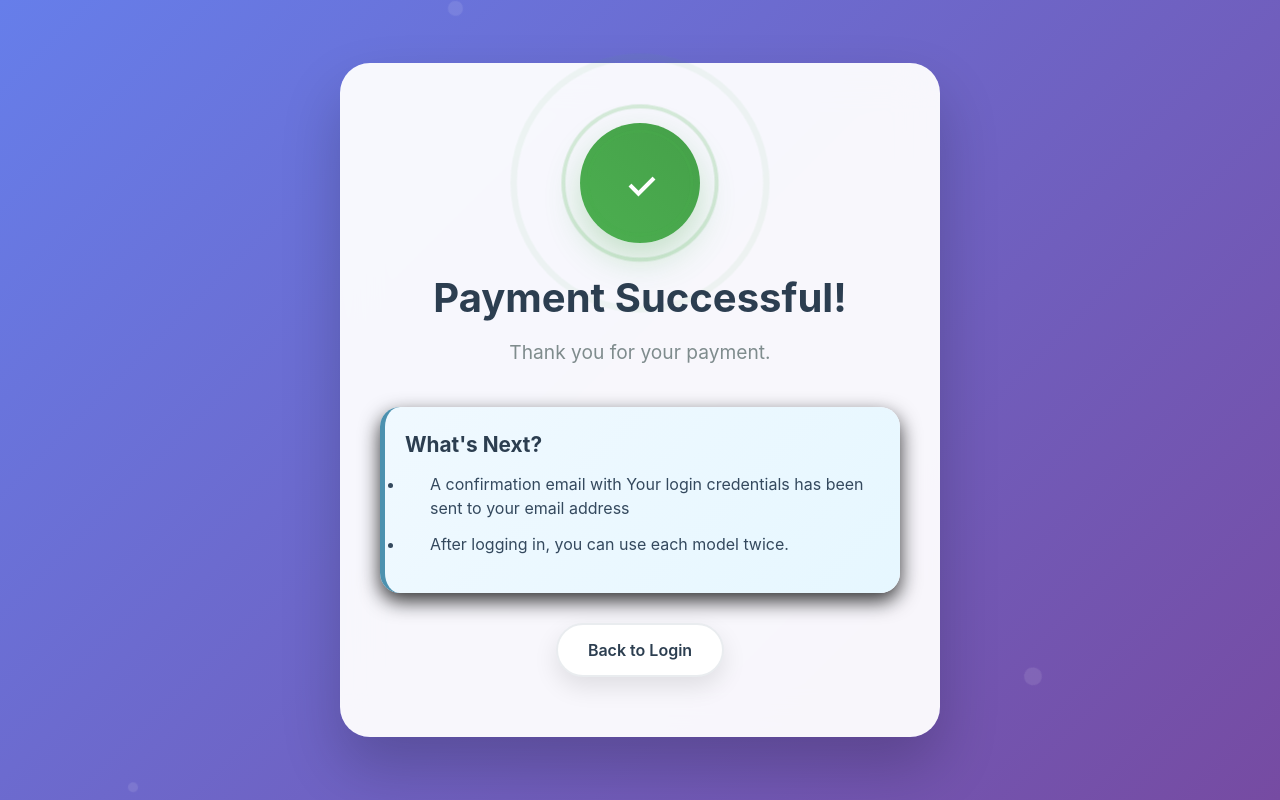
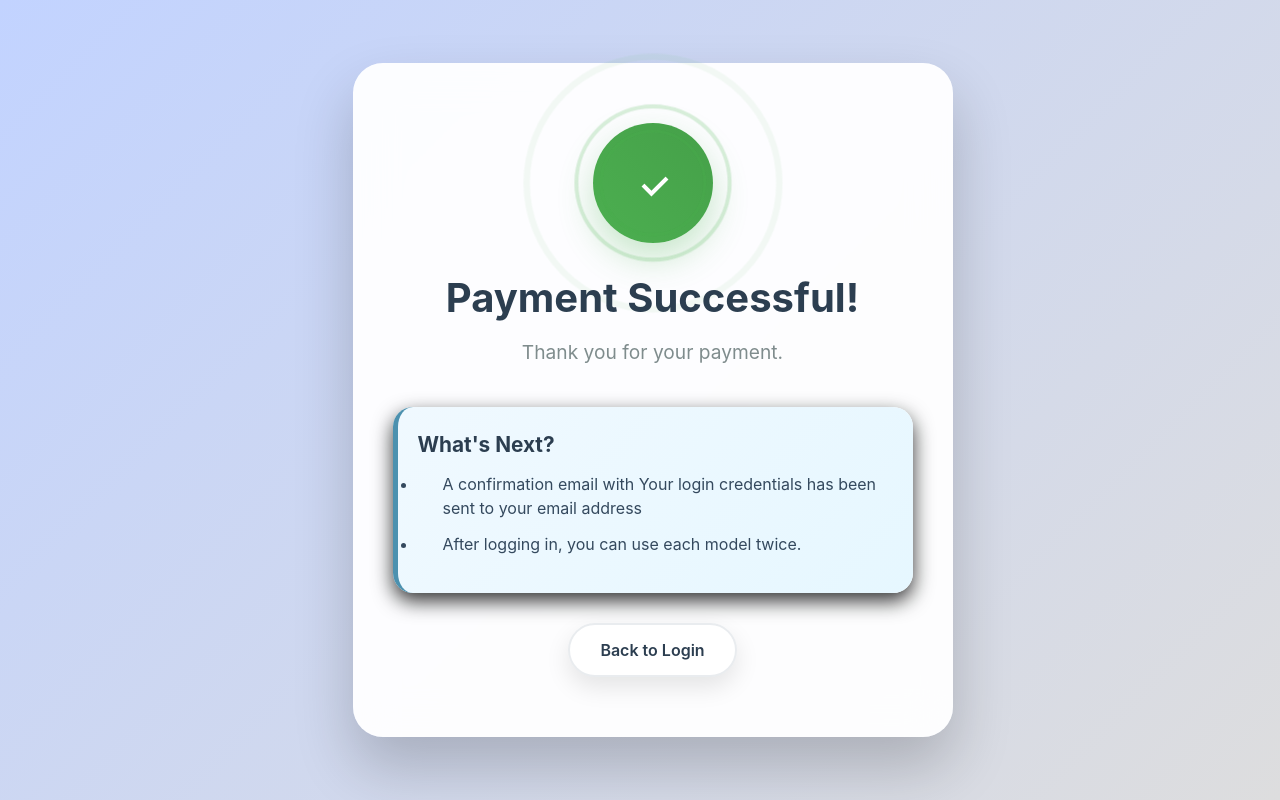
Before and after one commit to Luluhmm/Efaqah, a Django app: page /payment/success/ in a window 1280 px wide. Run offline with Django 5.2, Linux system fonts and the light colour scheme; parts of the project's set-up code (start-up, migrations or seed data) failed here and were passed over.

Commit message:
Updated main templates

```diff
--- a/Efaqah/main/templates/main/cancelled.html
+++ b/Efaqah/main/templates/main/cancelled.html
@@ -3,7 +3,7 @@
 <head>
     <meta charset="UTF-8">
     <meta name="viewport" content="width=device-width, initial-scale=1.0">
-    <title>Payment Failed - HealthCare Portal</title>
+    <title>Efaqah - Payment Failed </title>
     <style>
         * {
             margin: 0;
@@ -13,7 +13,7 @@
 
         body {
             font-family: -apple-system, BlinkMacSystemFont, 'Segoe UI', Roboto, sans-serif;
-            background: linear-gradient(135deg, #ff6b6b 0%, #ee5a6f 100%);
+            background: linear-gradient(135deg, #c2d3ff 0%, #ddddde 100%);
             min-height: 100vh;
             display: flex;
             align-items: center;
--- a/Efaqah/main/templates/main/payment_success.html
+++ b/Efaqah/main/templates/main/payment_success.html
@@ -3,7 +3,7 @@
 <head>
     <meta charset="UTF-8">
     <meta name="viewport" content="width=device-width, initial-scale=1.0">
-    <title>Payment Successful - HealthCare Portal</title>
+    <title> Efaqah - Payment Successful </title>
     <style>
         * {
             margin: 0;
@@ -13,13 +13,14 @@
 
         body {
             font-family: -apple-system, BlinkMacSystemFont, 'Segoe UI', Roboto, sans-serif;
-            background: linear-gradient(135deg, #667eea 0%, #764ba2 100%);
+            background: linear-gradient(135deg, #c2d3ff 0%, #ddddde 100%);
             min-height: 100vh;
             display: flex;
             align-items: center;
             justify-content: center;
             overflow-x: hidden;
         }
+
 
         .container {
             max-width: 600px;
@@ -29,22 +30,6 @@
         }
 
 
-        .particles {
-            position: fixed;
-            top: 0;
-            left: 0;
-            width: 100%;
-            height: 100%;
-            pointer-events: none;
-            z-index: 1;
-        }
-
-        .particle {
-            position: absolute;
-            background: rgba(255, 255, 255, 0.1);
-            border-radius: 50%;
-            animation: float 6s ease-in-out infinite;
-        }
 
         .particle:nth-child(1) { width: 10px; height: 10px; left: 10%; animation-delay: 0s; }
         .particle:nth-child(2) { width: 20px; height: 20px; left: 20%; animation-delay: 1s; }
--- a/Efaqah/main/templates/main/privacy_policy.html
+++ b/Efaqah/main/templates/main/privacy_policy.html
@@ -4,7 +4,7 @@
 <head>
 <meta charset="UTF-8">
 <meta name="viewport" content="width=device-width, initial-scale=1.0">
-<title>HealthCare Portal - Professional Medical Management System</title>
+<title>Efaqah - Privacy & Policy </title>
 <link href="https://fonts.googleapis.com/css2?family=Poppins:wght@400;500;600;700&display=swap" rel="stylesheet">
 <script src="https://cdn.tailwindcss.com"></script>
 <script>
--- a/Efaqah/main/templates/main/subscribe_form.html
+++ b/Efaqah/main/templates/main/subscribe_form.html
@@ -4,7 +4,7 @@
 <head>
 <meta charset="UTF-8">
 <meta name="viewport" content="width=device-width, initial-scale=1.0">
-<title>Subscription Form - Efaqah</title>
+<title> Efaqah - Subscription Form</title>
 <script src="https://cdn.tailwindcss.com"></script>
 <style>
 @import url('https://fonts.googleapis.com/css2?family=Poppins:wght@400;500;600;700&display=swap');
--- a/Efaqah/main/templates/main/subscribe_page.html
+++ b/Efaqah/main/templates/main/subscribe_page.html
@@ -4,7 +4,7 @@
 <head>
 <meta charset="UTF-8">
 <meta name="viewport" content="width=device-width, initial-scale=1.0">
-<title>Subscription Page - Efaqah</title>
+<title> Efaqah - Subscription Page</title>
 <link href="https://fonts.googleapis.com/css2?family=Poppins:wght@400;600;700&display=swap" rel="stylesheet">
 <script src="https://cdn.tailwindcss.com"></script>
 <script>
```
Also changed, not shown: Efaqah/main/templates/main/about.html (+9 -10 lines), Efaqah/main/static/images/roba-profile.jpg (added), Efaqah/main/static/images/roba2.jpg (added), Efaqah/main/static/images/wasn-profile.jpg (added).
